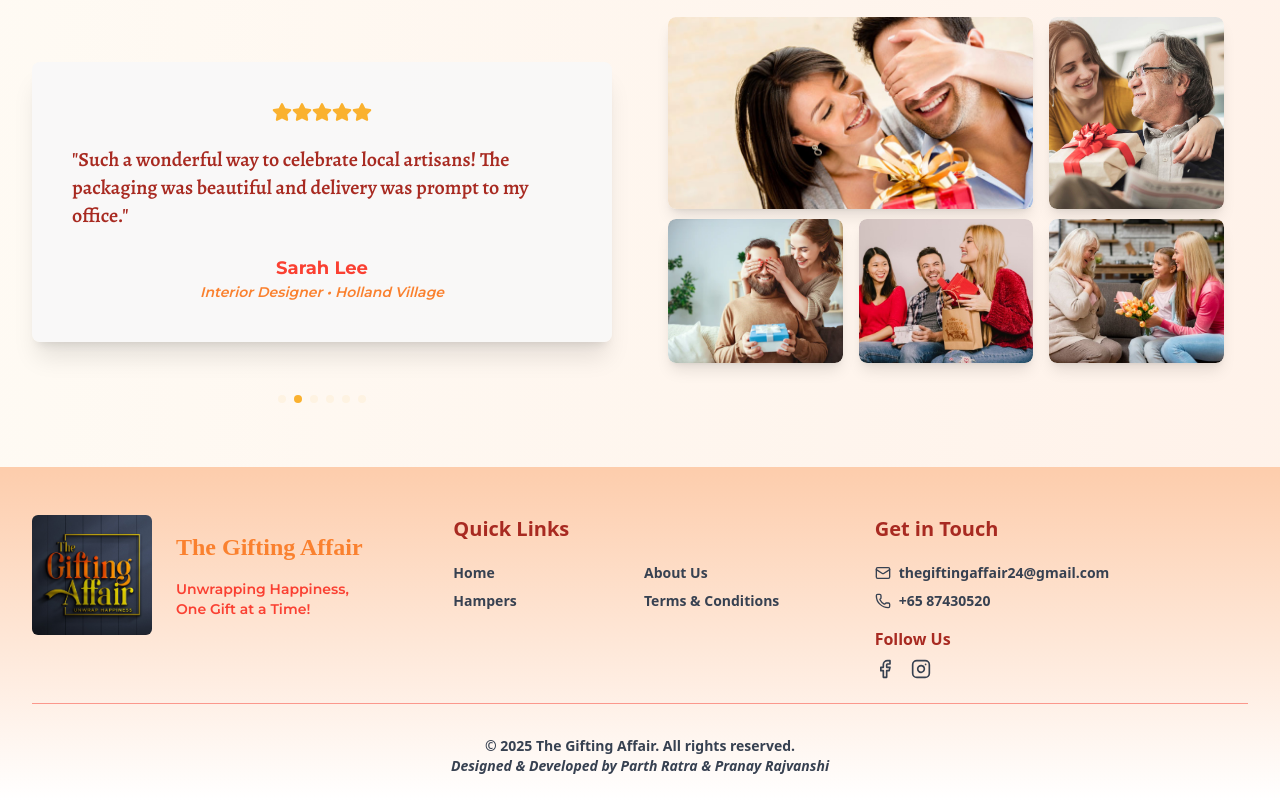
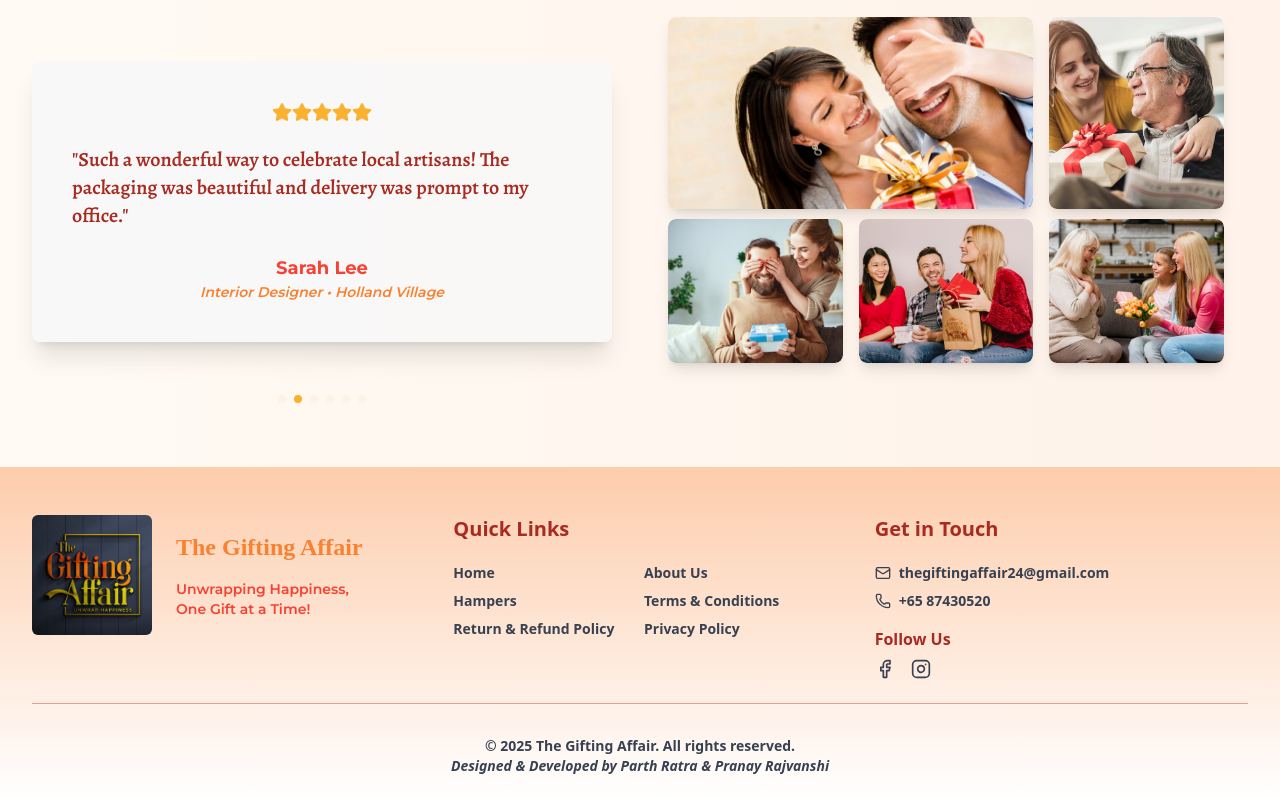
Before and after one commit to TheGiftingAffair/website_code, a Next.js app: page / in a window 1280 px wide. Shown: the part 4615-5415 px from the top of the page. Built offline with nearby package versions, Linux system fonts and the light colour scheme; no server answers; the database is empty; a web font is replaced by a local one.

Commit message:
Policies updated in Footer

```diff
--- a/app/components/Footer.tsx
+++ b/app/components/Footer.tsx
@@ -113,6 +113,14 @@ const Footer = () => {
                   name: "Terms & Conditions",
                   href: "/terms-and-conditions",
                 },
+                {
+                  name: "Return & Refund Policy",
+                  href: "/terms-and-conditions",
+                },
+                {
+                  name: "Privacy Policy",
+                  href: "/terms-and-conditions",
+                },
               ].map((link) => (
                 <Link
                   key={link.name}
```
